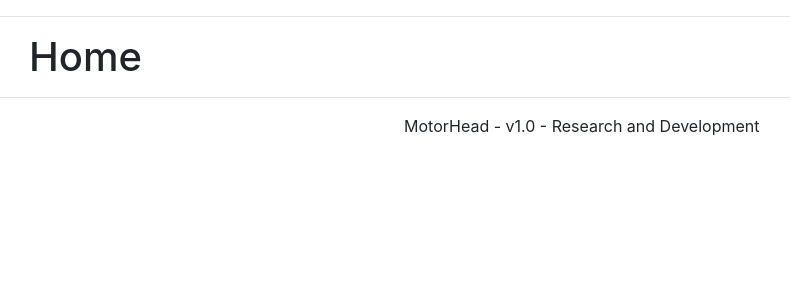
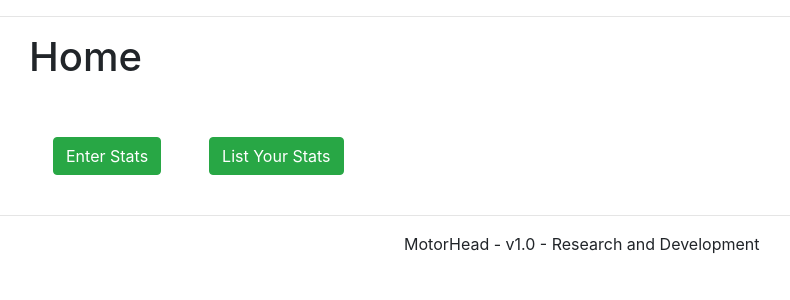
Before and after one commit to tdhillon-552/MotorHeadSite, a Django app: page / in a window 1280 px wide. Shown: the part 56-356 px from the top of the page, without its empty margins (56-846 px from the left). Run offline with Django 3.2, Linux system fonts and the light colour scheme; some libraries are stand-ins or nearby versions.

Commit message:
basic stating works

```diff
--- a/MotorHeadApp/templates/home.html
+++ b/MotorHeadApp/templates/home.html
@@ -4,4 +4,20 @@
 {% endblock %}
 {% block content %}
     <h1>Home</h1>
+    <br>
+    <table class="table-borderless">
+    <tr>
+        <td class="p-4">
+          <a href="{% url 'enterstats' %}" class="btn btn-success" role="button"
+                   aria-pressed="true"><span>Enter Stats</span></a>
+        </td>
+
+        <td class="p-4">
+         <a href="{% url 'liststats' %}" class="btn btn-success" role="button"
+                   aria-pressed="true"><span>List Your Stats</span></a>
+        </td>
+
+
+    </tr>
+    </table>
 {% endblock %}
```
Also changed, not shown: db.sqlite3.
